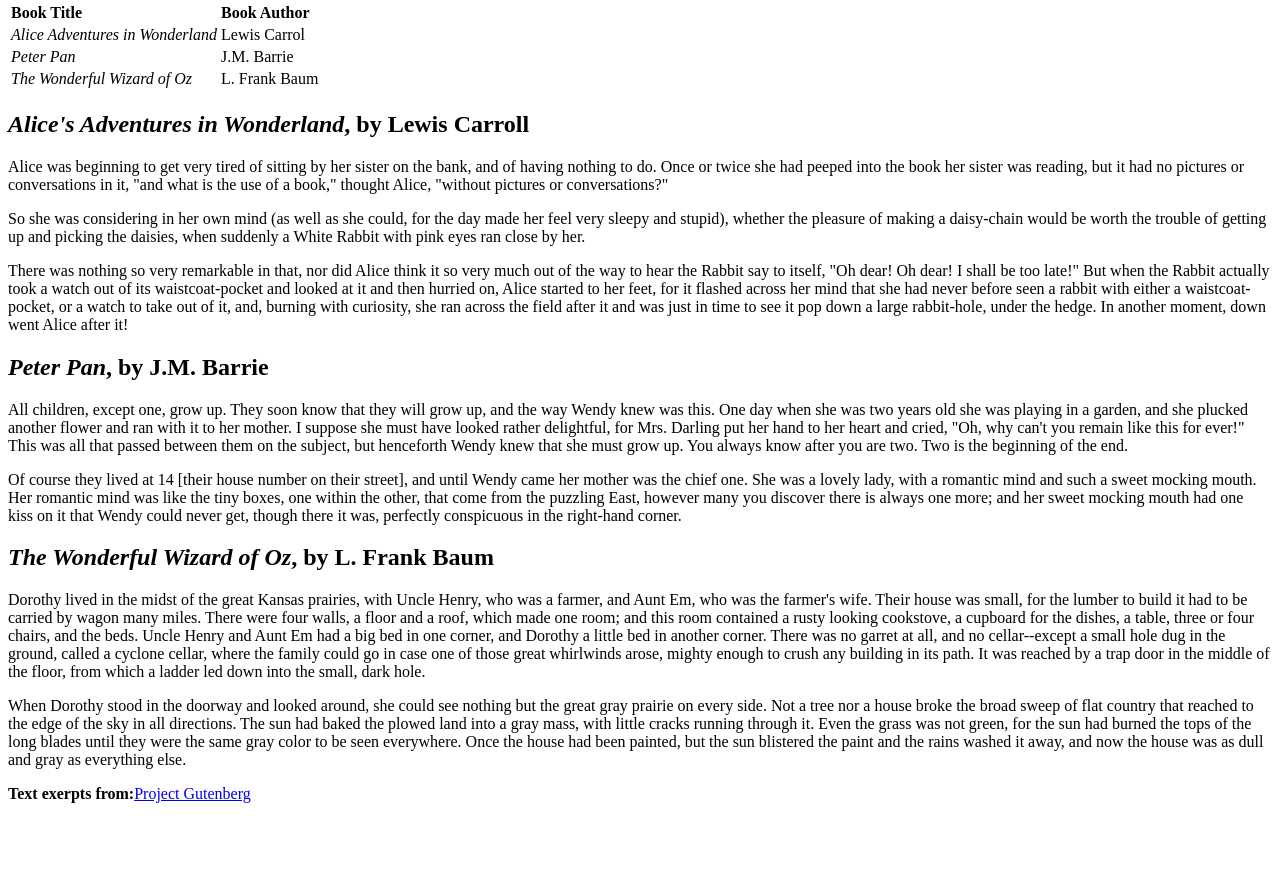
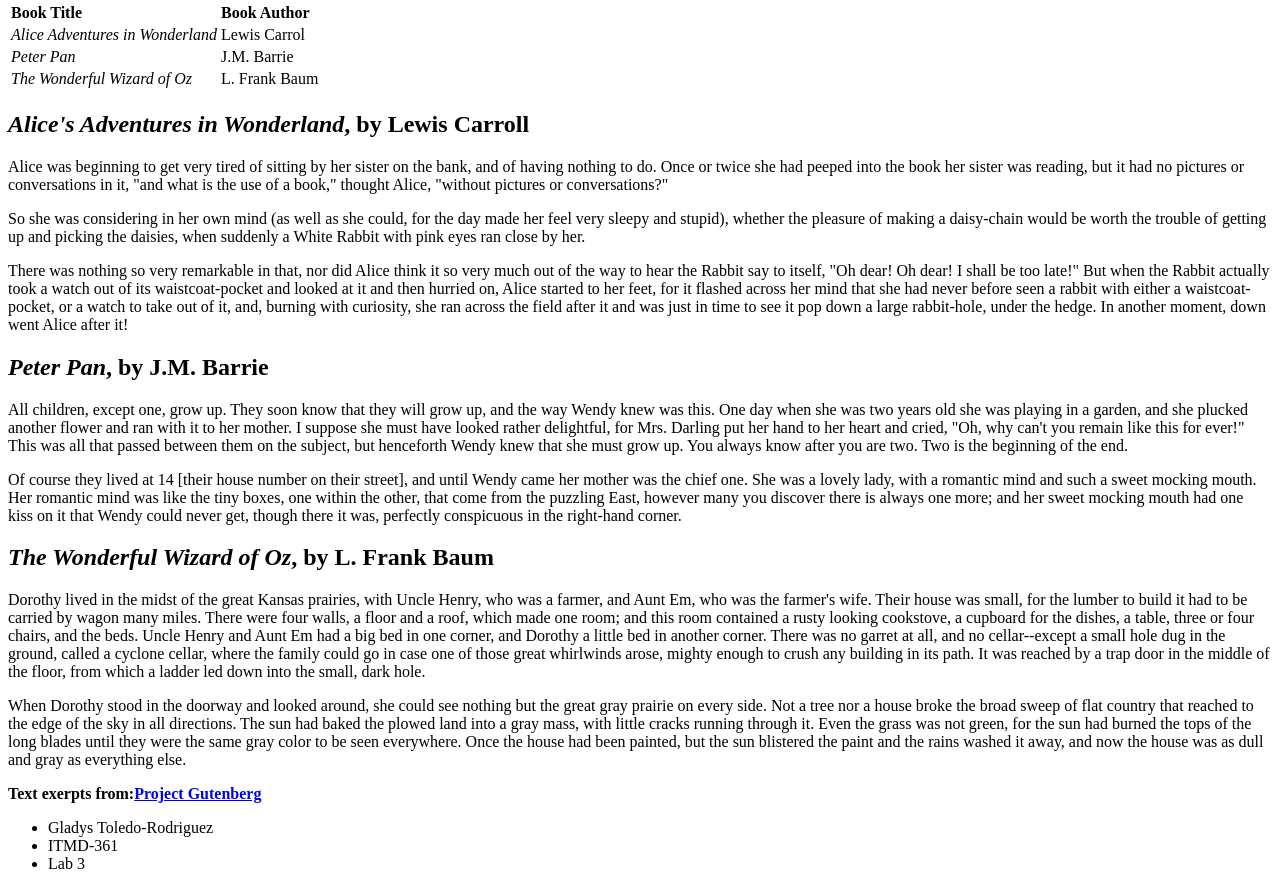
Before and after one commit to gtoledorodriguez/ITMD_361-Lab3, a plain HTML site: page index.html in a window 1280 px wide. Shown: the part 79-968 px from the top of the page. Before the commit the page ends 898 px from the top, so only its background shows below. Drawn offline with Linux system fonts and the light colour scheme.

Commit message:
Update index.html
Fixed Link and added my name

```diff
--- a/index.html
+++ b/index.html
@@ -81,7 +81,13 @@
       but the sun blistered the paint and the rains washed it away, and now the house was as dull and gray as everything else.
     </p>
 
-    <p><strong>Text exerpts from:</strong><a href="#">Project Gutenberg</a></p>
+    <p><strong>Text exerpts from:<a href="http://www.gutenberg.org">Project Gutenberg</a></strong></p>
+
+    <ul>
+      <li>Gladys Toledo-Rodriguez</li>
+      <li>ITMD-361</li>
+      <li>Lab 3</li>
+    </ul>
 
   </body>
 </html>
```
